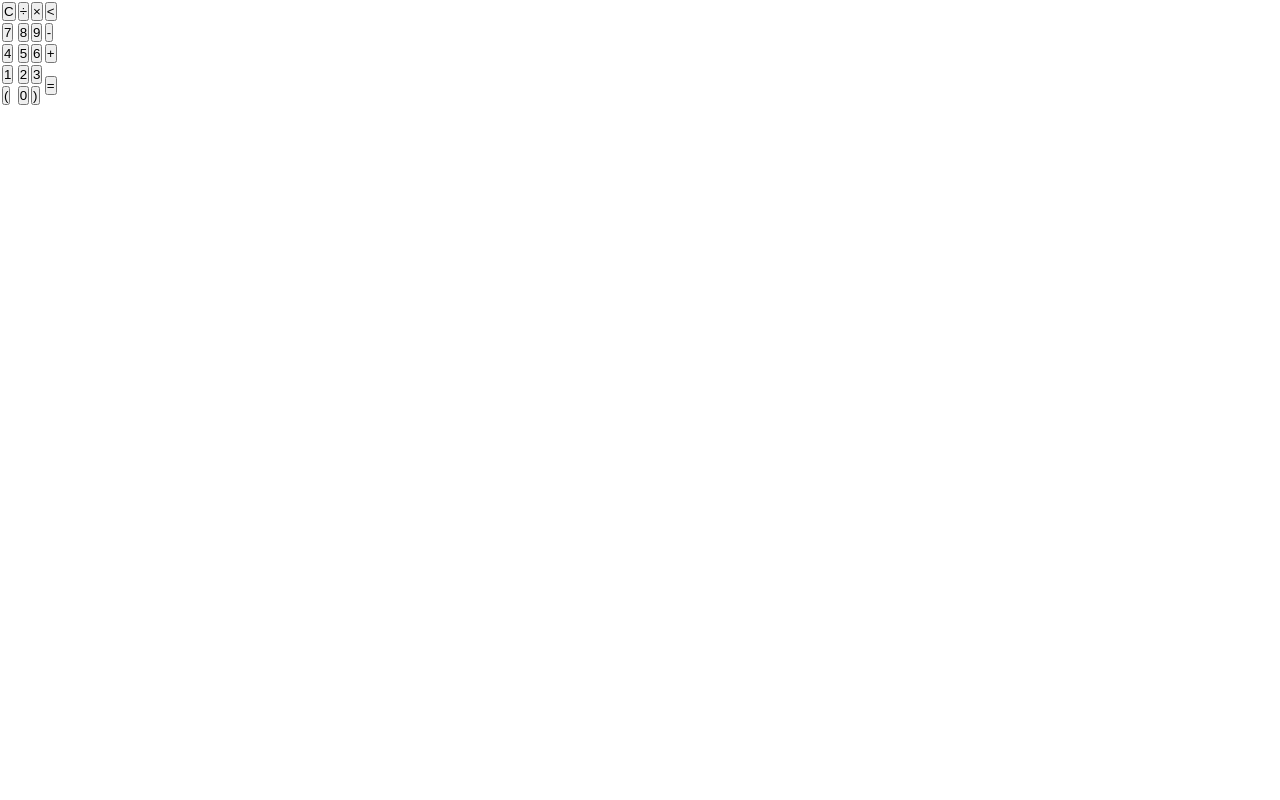
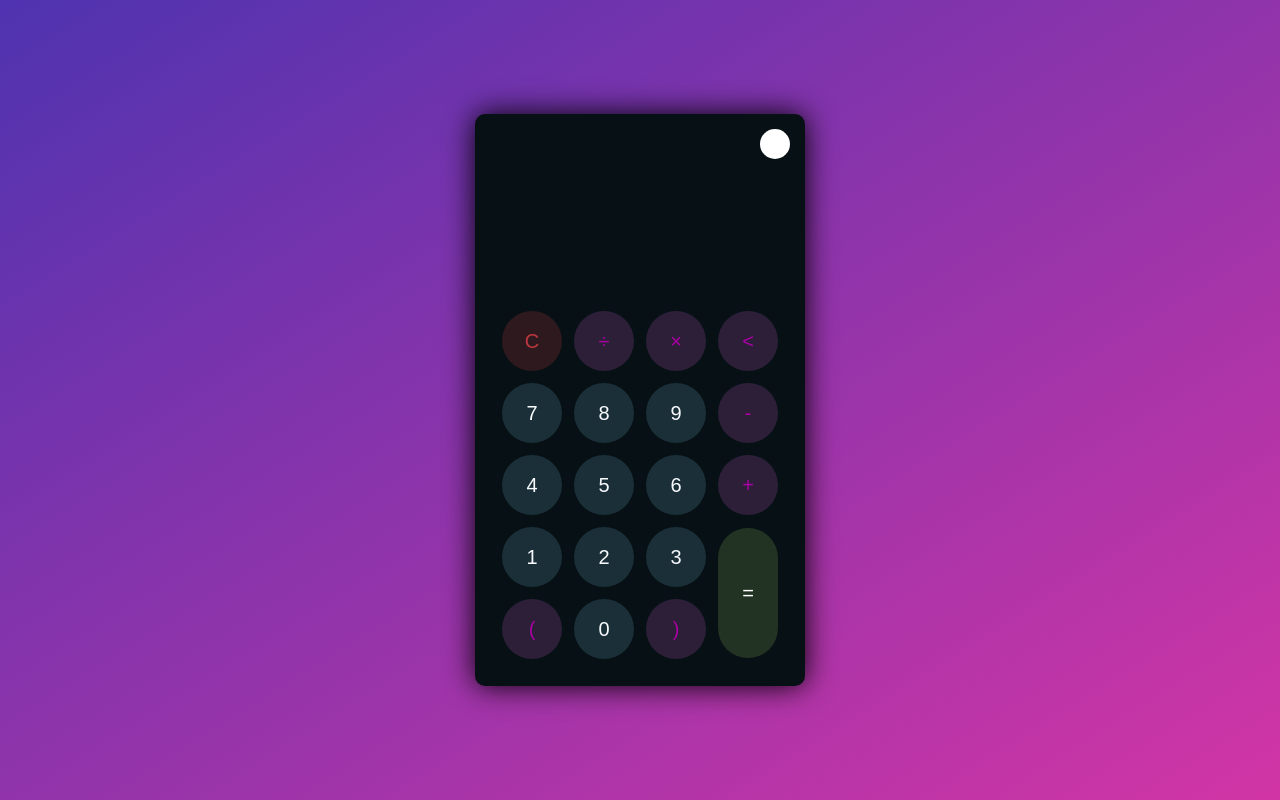
Before and after one commit to MzAllison/Fancy-calculator, a plain HTML site: page index.html in a window 1280 px wide. Drawn offline with Linux system fonts and the light colour scheme.

Commit message:
beautification

```diff
--- a/style.css
+++ b/style.css
@@ -1,4 +1,4 @@
-*{
+  *{
    padding: 0;
    margin: 0;
    box-sizing: border-box;
@@ -13,4 +13,152 @@ body {
 
 a {
     text-decoration:none;
+    color: #fff;
 }
+
+body {
+    background-image: linear-gradient(to bottom right, rgba(79,51,176,1),rgb(210,53,165));
+
+}
+
+.container {
+    height: 100vh;
+    width: 100vw;
+    display: grid;
+    place-items: center;
+}
+
+.calculator {
+    position: relative;
+    height: auto;
+    width: auto;
+    padding: 20px;
+    border-radius: 10px;
+    box-shadow: 0 0 30px #000;
+}
+
+.theme-toggler {
+    position: absolute;
+    top: 30px;
+    right: 30px;
+    color: #fff;
+    cursor: pointer;
+    z-index: 1;
+}
+
+.theme-toggler.active {
+    color: #333;
+}
+
+.theme-toggler.active::before {
+     background-color: #fff;
+}
+
+.theme-toggler::before {
+    content: '';
+    height: 30px;
+    width: 30px;
+    position: absolute;
+    top: 50%;
+    transform: translate(-50%, -50%);
+    border-radius: 50%;
+    background-color: #333;
+    z-index: -1;
+}
+
+#display {
+    margin: 0 10px;
+    height: 150px;
+    width: auto;
+    max-width: 270px;
+    display: flex;
+    align-items: flex-end;
+    justify-content: flex-end;
+    font-size: 30px;
+    margin-bottom: 20px;
+    overflow-x: scroll;
+}
+
+#display::-webkit-scrollbar {
+    display: block;
+    height: 3px;
+}
+
+button {
+    height: 60px;
+    width: 60px;
+    border: 0;
+    border-radius: 30px;
+    margin: 5px;
+    font-size: 20px;
+    cursor: pointer;
+    transition: all 200ms ease;
+}
+
+button :hover {
+    transform: scale(1.1);
+}
+
+button#equal {
+    height: 130px ;
+}
+
+/* Light theme */
+
+.calculator{
+    background-color: #fff;
+}
+
+.calculator #display {
+    color: #0a1e23;
+}
+
+.calculator button#clear {
+    background-color: #ffd5d8;
+    color: #fc4552;
+}
+
+.calculator button.btn-number {
+    background-color: #c3eaff;
+    color: #000;
+}
+
+.calculator button.btn-operator {
+    background-color: #ffd0fd;
+    color: #f967f3;
+}
+
+.calculator button.btn-equal {
+    background-color: #adf9e7;
+    color: #000;
+}
+
+/* dark theme */
+
+.calculator.dark {
+    background-color: #071115;
+}
+
+.calculator.dark #display {
+    color: #f8fafd;
+}
+
+.calculator.dark button#clear {
+    background-color: #2d191e;
+    color: #bd3740;
+}
+
+.calculator.dark button.btn-number {
+    background-color: #1b2f38;
+    color: #f8fafd;
+}
+
+.calculator.dark button.btn-operator{
+    background-color: #2e1f39;
+    color: #aa00a4;
+}
+
+.calculator.dark button.btn-equal{
+    background-color: #223323;
+    color: #ffffff;
+}
```
